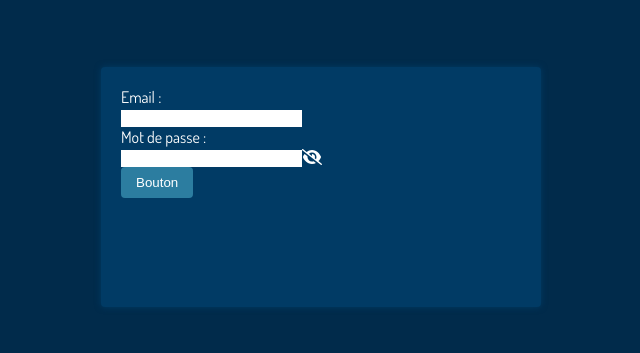
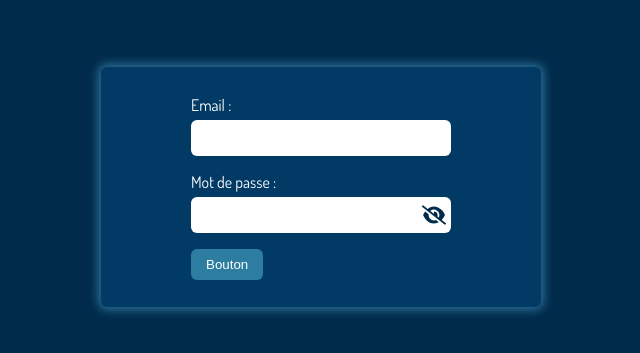
Before and after one commit to DavidDvpt/entropia-mgr, a Next.js app: page /login in a window 1280 px wide. Shown: the part 221-574 px from the top of the page, without its empty margins (327-967 px from the left). Built offline with nearby package versions, Linux system fonts and the light colour scheme.

Commit message:
fix login css

```diff
--- a/src/app/(public)/login/login.module.scss
+++ b/src/app/(public)/login/login.module.scss
@@ -6,15 +6,13 @@
   @include theme.flex-center-center;
 
   .section {
+    @include theme.flex-center-center;
     width: 400px;
     height: 200px;
     padding: 20px;
 
-    // .form {
-    //   @include theme.flex-center-center;
-    //   .input {
-    //     width: 240px;
-    //   }
-    // }
+    .fields {
+      width: 250px;
+    }
   }
 }
--- a/src/app/(public)/login/page.tsx
+++ b/src/app/(public)/login/page.tsx
@@ -50,13 +50,13 @@ function Login(): React.ReactElement {
         <FormField
           name="email"
           label="Email :"
-          children={<Input type="email" />}
+          children={<Input type="email" className={styles.fields} />}
         />
 
         <FormField
           name="password"
           label="Mot de passe :"
-          children={<Input type="password" />}
+          children={<Input type="password" className={styles.fields} />}
         />
 
         <Button variant="primary">Bouton</Button>
--- a/src/shared/components/ui/formField/FormField.tsx
+++ b/src/shared/components/ui/formField/FormField.tsx
@@ -20,7 +20,12 @@ function FormField<T extends object>(props: IFormFieldProps) {
   const id = `field-${name}`;
   const error = errors[name]?.message as string;
 
-  const css = [styles.formField, styles[labelPosition], props.className];
+  const css = [
+    styles.formField,
+    styles[labelPosition],
+    error && styles.error,
+    props.className,
+  ];
 
   const cloned = React.isValidElement(props.children)
     ? React.cloneElement(props.children, {
--- a/src/shared/components/ui/formField/formField.module.scss
+++ b/src/shared/components/ui/formField/formField.module.scss
@@ -4,13 +4,21 @@
   display: flex;
   justify-content: start;
   align-items: center;
+  margin-bottom: 16px;
 
+  &.error {
+    margin-bottom: 0;
+  }
   .label {
     margin-right: 10px;
   }
   &.top {
     flex-direction: column;
     align-items: start;
+
+    .label {
+      margin-bottom: 5px;
+    }
   }
   &.right {
     flex-direction: row-reverse;
--- a/src/shared/components/ui/input/Input.tsx
+++ b/src/shared/components/ui/input/Input.tsx
@@ -5,7 +5,6 @@ import { useFormContext } from 'react-hook-form';
 import styles from './input.module.scss';
 interface IInputProps {
   className?: string;
-
   type?: InputType;
   name?: string;
   id?: string;
@@ -21,6 +20,7 @@ function Input(props: IInputProps) {
 
   const css = [styles.inputContainer];
   props.className && css.push(props.className);
+  props.error && css.push(styles.error);
 
   const Eye = () => (
     <FontAwesomeIcon
--- a/src/shared/components/ui/input/input.module.scss
+++ b/src/shared/components/ui/input/input.module.scss
@@ -1 +1,20 @@
 @import '../../../../styles/theme';
+
+.inputContainer {
+  @include flex-start-center;
+  background-color: $white;
+  border-radius: $borderRadius;
+  padding: 5px;
+
+  input {
+    flex: 1;
+    height: 24px;
+  }
+
+  svg {
+    height: 24px;
+    width: 24px;
+    cursor: pointer;
+    color: var(--color-background);
+  }
+}
--- a/src/styles/_variables.scss
+++ b/src/styles/_variables.scss
@@ -19,8 +19,8 @@ $sky-blue: hsla(197, 51%, 69%, 1);
 $light-blue: hsla(195, 54%, 78%, 1);
 
 // CONSTANTS
-$borderRadius: 4px;
-$shadowBlur: 6px;
+$borderRadius: 6px;
+$shadowBlur: 10px;
 $white: hsl(0, 0, 100%);
 $black: hsl(0, 0, 1);
 
@@ -54,7 +54,7 @@ $success-dark: hsla(124, 67%, 59%, 1);
 $success-shadow: 0 0 $shadowBlur 0 hsla(124, 67%, 59%, 1);
 
 $section-bg: hsla(205, 98%, 20%, 1);
-$section-shadow: 0 0 $shadowBlur 0 hsla(205, 98%, 20%, 1);
+$section-shadow: 0 0 $shadowBlur 3px hsla(202, 56%, 38%, 1);
 
 $white: hsl(0, 0, 100%);
 $black: hsl(0, 0, 1);
--- a/src/styles/mixins/flex_mixins.scss
+++ b/src/styles/mixins/flex_mixins.scss
@@ -1,3 +1,9 @@
+@mixin flex-start-center {
+  display: flex;
+  justify-content: start;
+  align-items: center;
+}
+
 @mixin flex-center-center {
   display: flex;
   justify-content: center;
```
